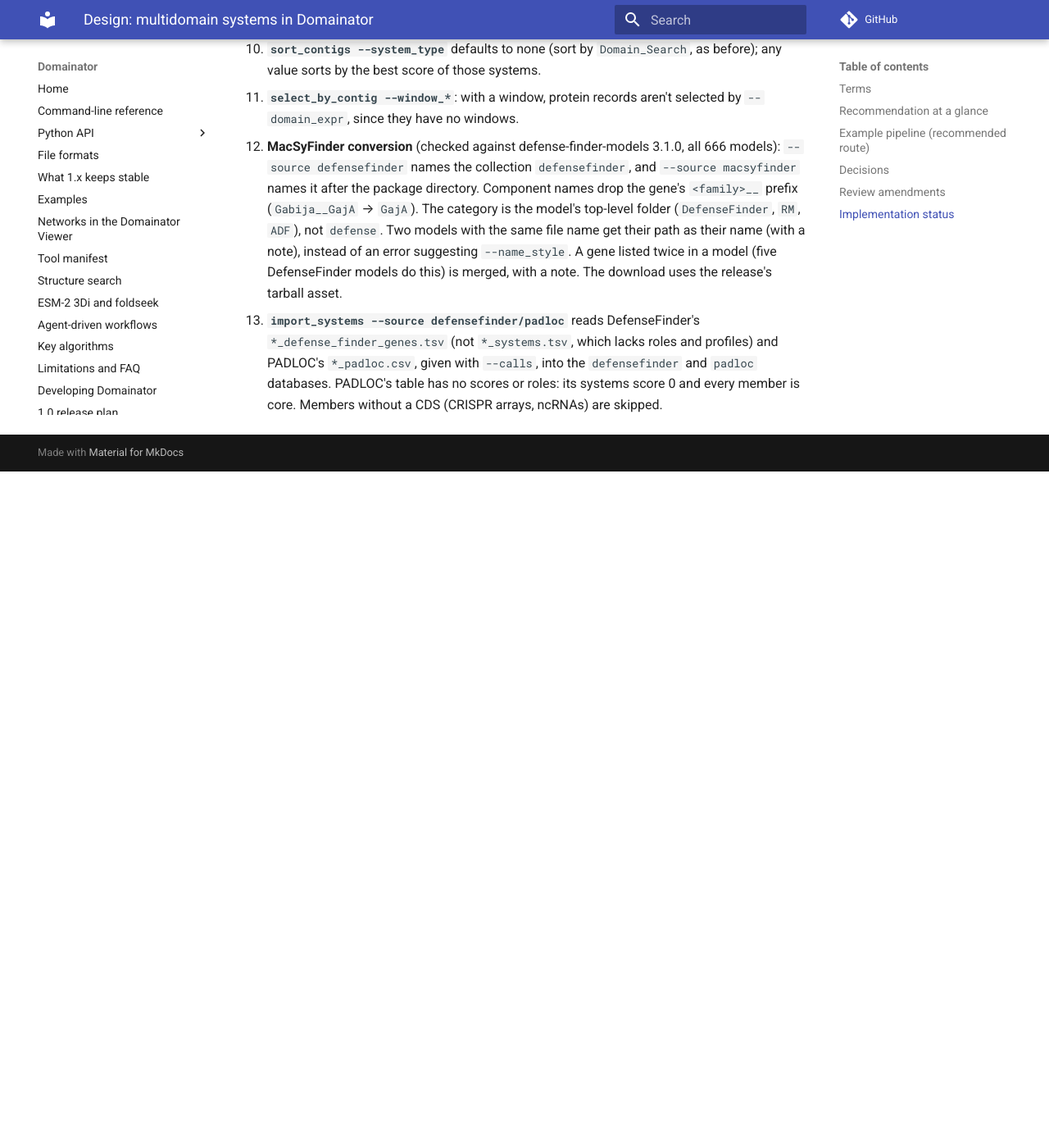
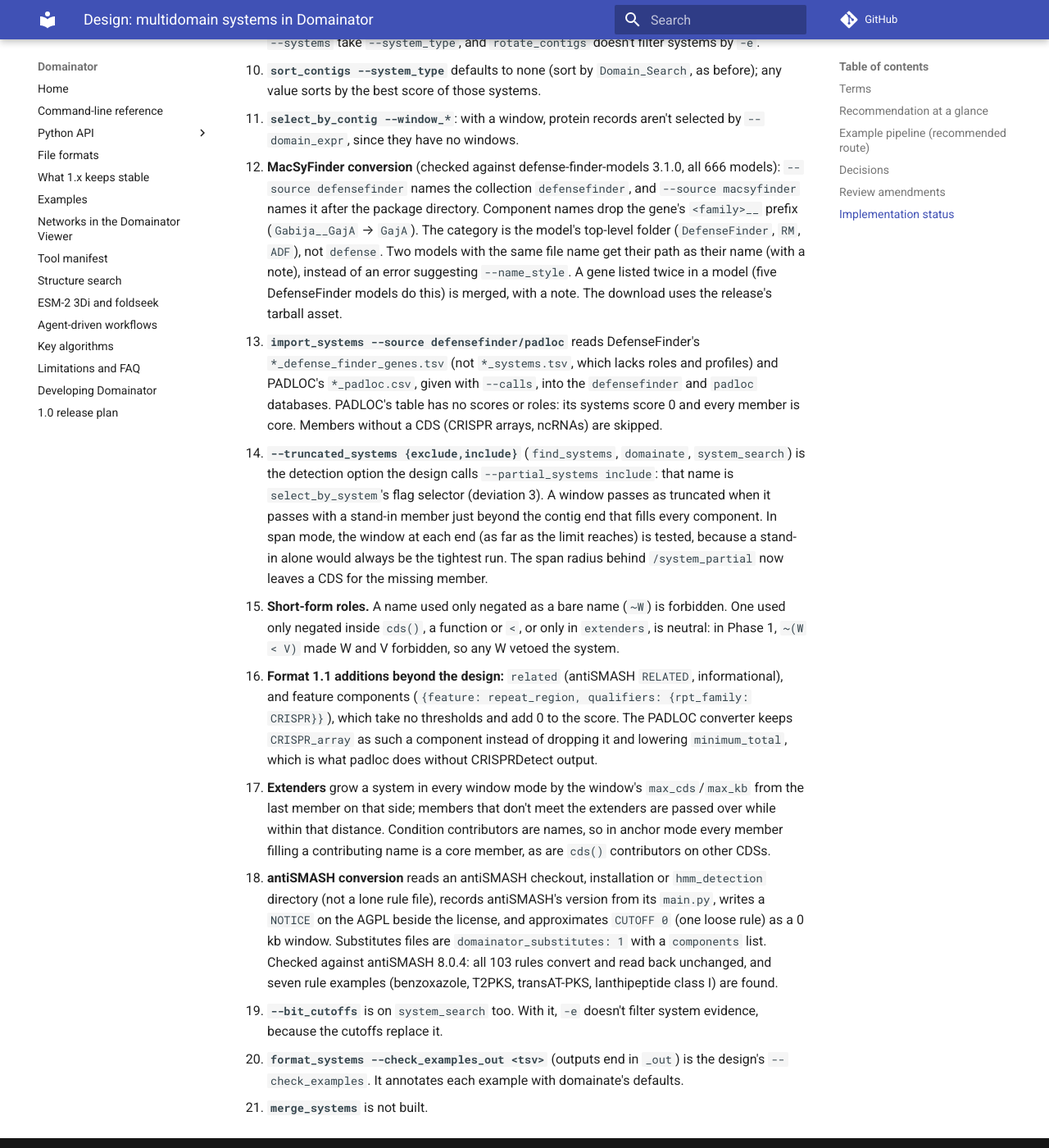
Before and after one commit to nebiolabs/domainator, an MkDocs documentation site: the page built from docs/design/systems/README.md, in a window 1280 px wide and 1400 px high, scrolled down 7154 px. Shown: the whole window at 82% size. Built offline with MkDocs 1.6.1 and Material for MkDocs 9.7.7, drawn with Linux system fonts in a browser that asks for light colours; comment, search, counter and statistics services are not loaded; before the commit the page ends 7729 px from its top, so only the background shows below that; some of the changed text lies outside the part shown.

Commit message:
Docs: Phase 4 in the changelog, README and design status
Co-Authored-By: Claude Opus 5.5 <noreply@anthropic.com>

```diff
--- a/docs/design/systems/README.md
+++ b/docs/design/systems/README.md
@@ -207,7 +207,8 @@ documents above have been corrected.
 
 ## Implementation status
 
-Phases 1, 2 and 3 are implemented. Where the code departs from these documents:
+Phases 1 to 4 are implemented, except the optional `merge_systems`. Where the code departs
+from these documents:
 
 1. **PADLOC model names.** Converted models are named by padloc's `yaml.name` (e.g.
    `cas_type_I-E`), not `sys_meta.system`: padloc reports systems by `yaml.name`, and names
@@ -256,3 +257,33 @@ Phases 1, 2 and 3 are implemented. Where the code departs from these documents:
     PADLOC's `*_padloc.csv`, given with `--calls`, into the `defensefinder` and `padloc`
     databases. PADLOC's table has no scores or roles: its systems score 0 and every member is
     core. Members without a CDS (CRISPR arrays, ncRNAs) are skipped.
+14. **`--truncated_systems {exclude,include}`** (`find_systems`, `domainate`, `system_search`)
+    is the detection option the design calls `--partial_systems include`: that name is
+    `select_by_system`'s flag selector (deviation 3). A window passes as truncated when it
+    passes with a stand-in member just beyond the contig end that fills every component. In
+    span mode, the window at each end (as far as the limit reaches) is tested, because a
+    stand-in alone would always be the tightest run. The span radius behind `/system_partial`
+    now leaves a CDS for the missing member.
+15. **Short-form roles.** A name used only negated as a bare name (`~W`) is forbidden. One used
+    only negated inside `cds()`, a function or `<`, or only in `extenders`, is neutral: in
+    Phase 1, `~(W < V)` made W and V forbidden, so any W vetoed the system.
+16. **Format 1.1 additions beyond the design:** `related` (antiSMASH `RELATED`, informational),
+    and feature components (`{feature: repeat_region, qualifiers: {rpt_family: CRISPR}}`),
+    which take no thresholds and add 0 to the score. The PADLOC converter keeps `CRISPR_array`
+    as such a component instead of dropping it and lowering `minimum_total`, which is what
+    padloc does without CRISPRDetect output.
+17. **Extenders** grow a system in every window mode by the window's `max_cds`/`max_kb` from
+    the last member on that side; members that don't meet the extenders are passed over while
+    within that distance. Condition contributors are names, so in anchor mode every member
+    filling a contributing name is a core member, as are `cds()` contributors on other CDSs.
+18. **antiSMASH conversion** reads an antiSMASH checkout, installation or `hmm_detection`
+    directory (not a lone rule file), records antiSMASH's version from its `main.py`, writes
+    a `NOTICE` on the AGPL beside the license, and approximates `CUTOFF 0` (one loose rule) as
+    a 0 kb window. Substitutes files are `domainator_substitutes: 1` with a `components` list.
+    Checked against antiSMASH 8.0.4: all 103 rules convert and read back unchanged, and seven
+    rule examples (benzoxazole, T2PKS, transAT-PKS, lanthipeptide class I) are found.
+19. **`--bit_cutoffs`** is on `system_search` too. With it, `-e` doesn't filter system evidence,
+    because the cutoffs replace it.
+20. **`format_systems --check_examples_out <tsv>`** (outputs end in `_out`) is the design's
+    `--check_examples`. It annotates each example with domainate's defaults.
+21. **`merge_systems`** is not built.
```
Also changed, not shown: CHANGELOG.md (+18 -1 lines), README.md (+2 -2 lines).
